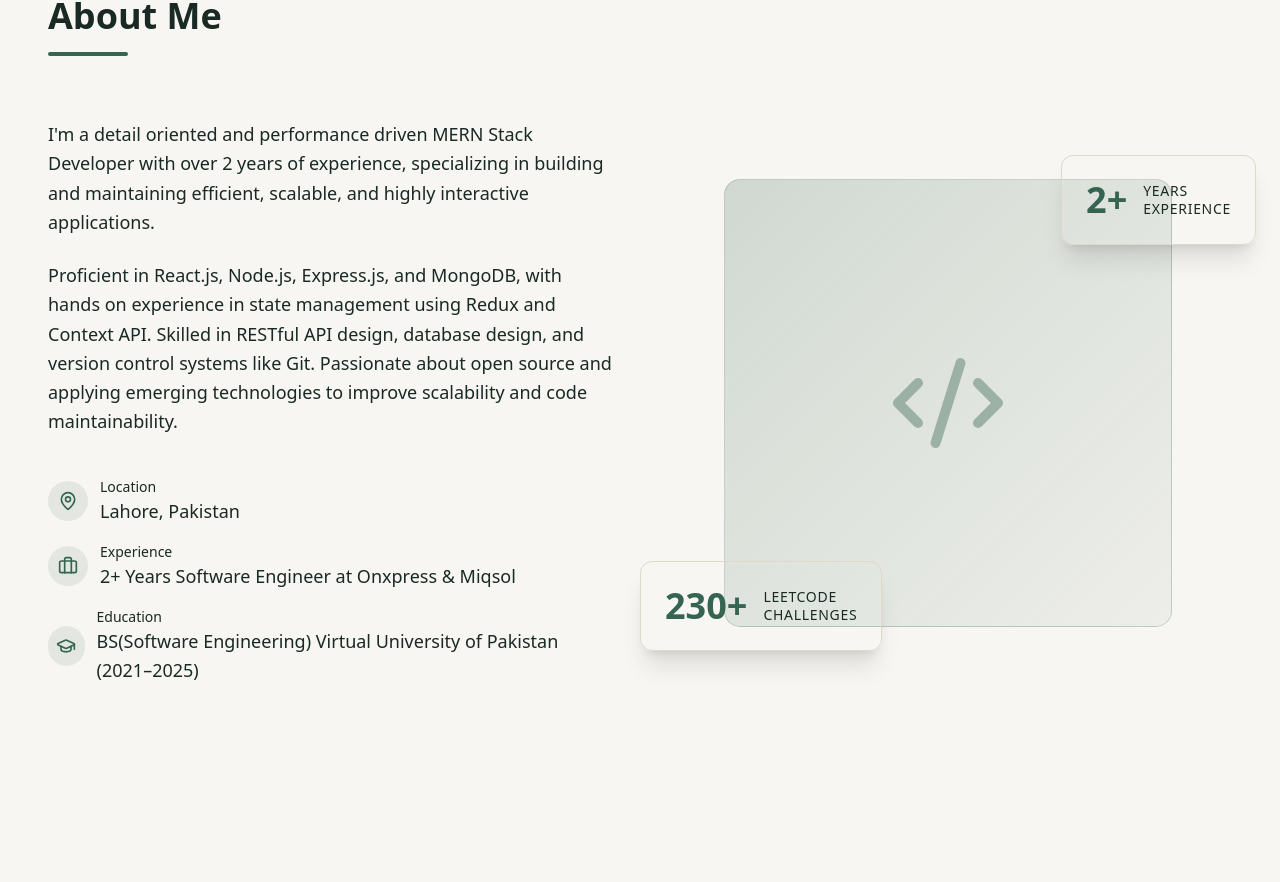
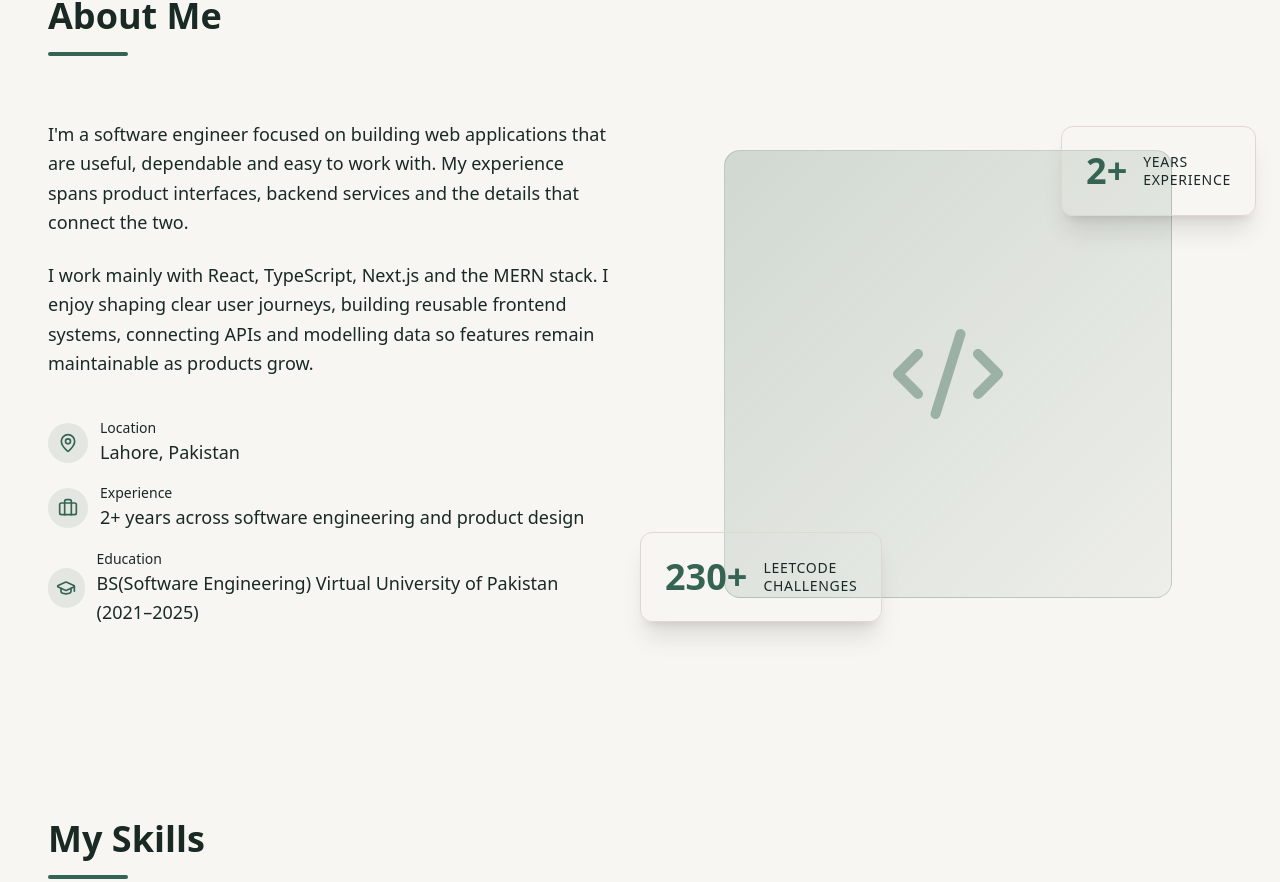
Before and after one commit to codingwithriha/my-portfolio, a React (Vite) app: page / in a window 1280 px wide. Shown: the part 900-1782 px from the top of the page. Built offline with nearby package versions, Linux system fonts and the light colour scheme; no server answers.

Commit message:
Refine about section with product-focused engineering story

```diff
--- a/src/components/sections/About.tsx
+++ b/src/components/sections/About.tsx
@@ -25,18 +25,10 @@ export function About() {
             className="space-y-6 text-muted-foreground text-lg leading-relaxed"
           >
             <p>
-              I'm a detail oriented and performance driven MERN Stack Developer
-              with over 2 years of experience, specializing in building and
-              maintaining efficient, scalable, and highly interactive
-              applications.
+              I'm a software engineer focused on building web applications that are useful, dependable and easy to work with. My experience spans product interfaces, backend services and the details that connect the two.
             </p>
             <p>
-              Proficient in React.js, Node.js, Express.js, and MongoDB, with
-              hands on experience in state management using Redux and Context
-              API. Skilled in RESTful API design, database design, and version
-              control systems like Git. Passionate about open source and
-              applying emerging technologies to improve scalability and code
-              maintainability.
+              I work mainly with React, TypeScript, Next.js and the MERN stack. I enjoy shaping clear user journeys, building reusable frontend systems, connecting APIs and modelling data so features remain maintainable as products grow.
             </p>
 
             <ul className="space-y-4 pt-4">
@@ -60,7 +52,7 @@ export function About() {
                     Experience
                   </span>
                   <span>
-                    2+ Years  Software Engineer at Onxpress &amp; Miqsol
+                    2+ years across software engineering and product design
                   </span>
                 </div>
               </li>
```
